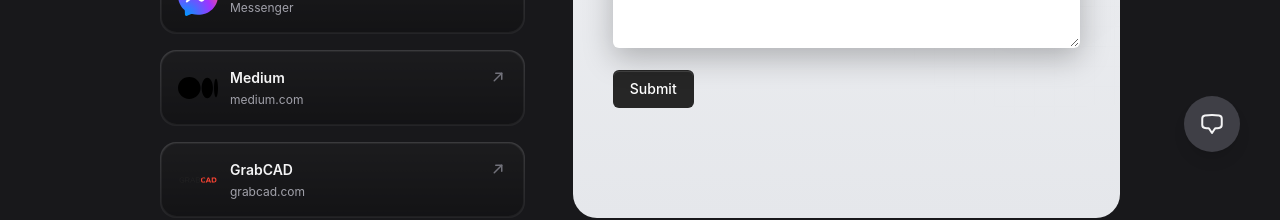
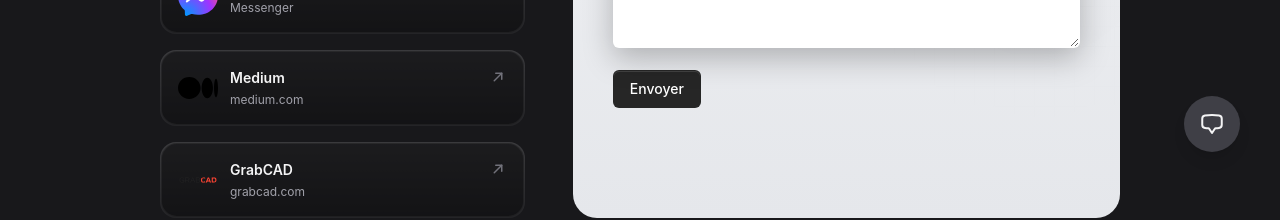
Before and after one commit to CodeDeJustin/justinallard.ca, a Next.js app: page /contact in a window 1280 px wide. Shown: the part 608-828 px from the top of the page. Built offline with nearby package versions, Linux system fonts and the light colour scheme.

Commit message:
correction de l'anglicisme du bouton Submit dans le ContactForm

```diff
--- a/app/contact/_components/ContactForm.tsx
+++ b/app/contact/_components/ContactForm.tsx
@@ -160,7 +160,7 @@ export default function ContactForm() {
                 "disabled:cursor-not-allowed disabled:opacity-60",
               )}
             >
-              {isPending ? "Submitting..." : "Submit"}
+              {isPending ? "Envoi en cours..." : "Envoyer"}
             </button>
 
             {state.status !== "idle" && (
```
